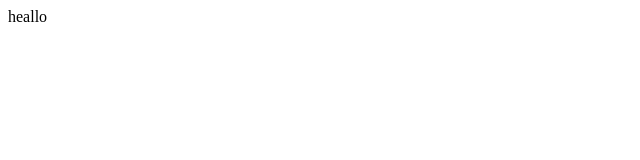
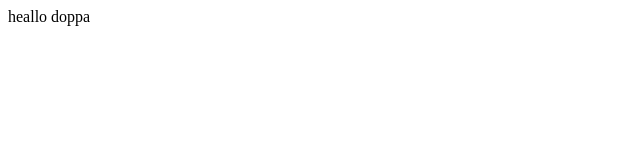
Before and after one commit to szocu/git-lesson, a plain HTML site: page index.html in a window 1280 px wide. Shown: the full height of the page, 0-640 px from the left. Drawn offline with Linux system fonts and the light colour scheme.

Commit message:
update html

```diff
--- a/index.html
+++ b/index.html
@@ -7,5 +7,6 @@
 </head>
 <body>
     heallo
+    doppa
 </body>
 </html>
```
